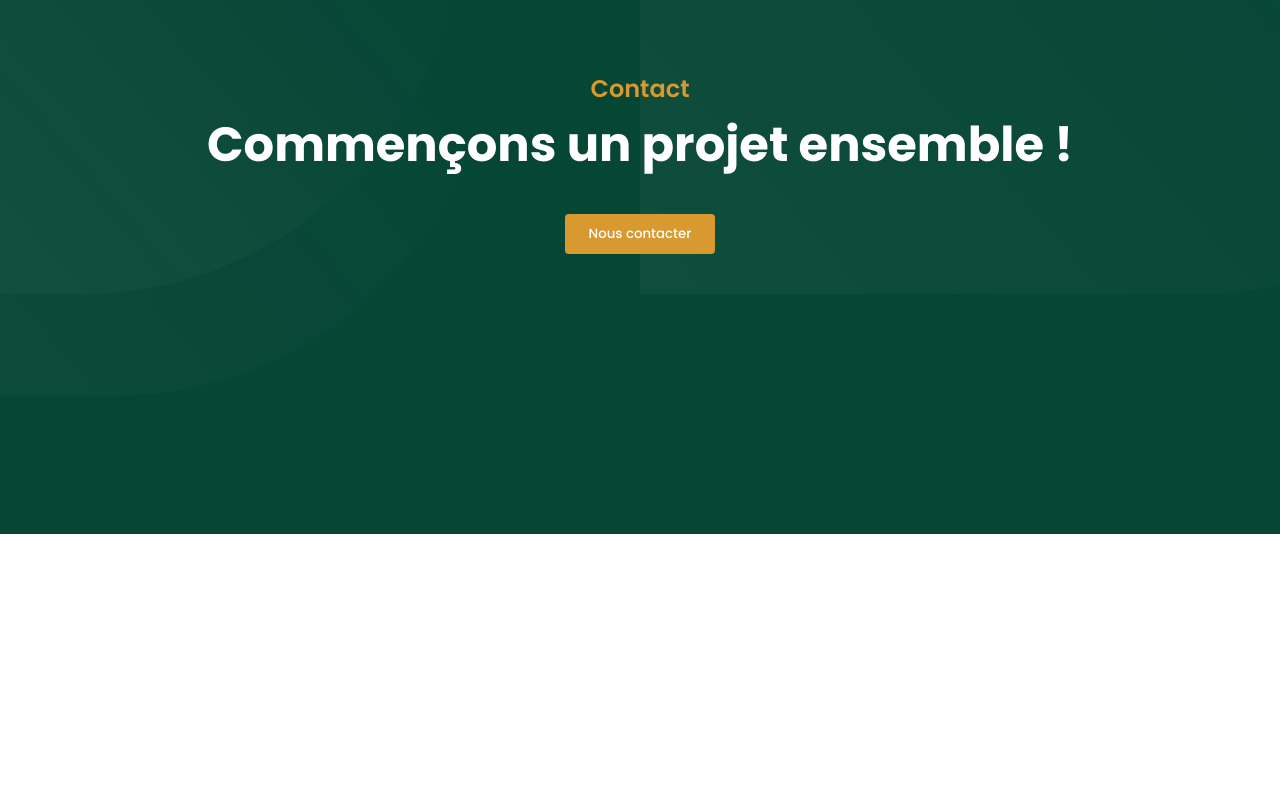
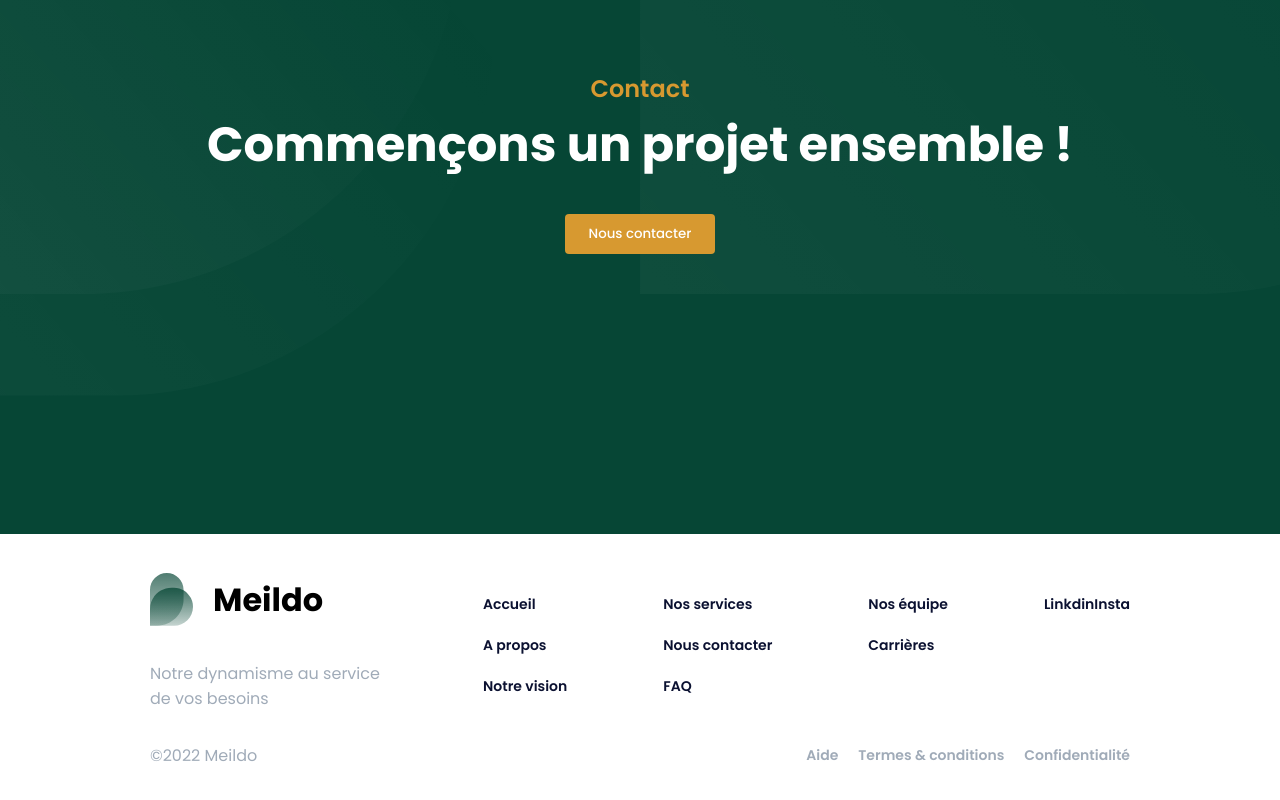
Before and after one commit to ArnaudVolpi/compagny-landing-page, an Angular app: page / in a window 1280 px wide. Shown: the part 6008-6808 px from the top of the page. Before the commit the page ends 6542 px from the top, so only its background shows below. Built offline with nearby package versions, Linux system fonts and the light colour scheme.

Commit message:
feat: footer

```diff
--- a/src/app/app.component.html
+++ b/src/app/app.component.html
@@ -6,3 +6,4 @@
 <app-atouts></app-atouts>
 <app-posts></app-posts>
 <app-contact></app-contact>
+<app-footer></app-footer>
--- a/src/app/app.module.ts
+++ b/src/app/app.module.ts
@@ -12,6 +12,7 @@ import { CustomComponent } from './custom/custom.component';
 import { AtoutsComponent } from './atouts/atouts.component';
 import { PostsComponent } from './posts/posts.component';
 import { ContactComponent } from './contact/contact.component';
+import { FooterComponent } from './footer/footer.component';
 
 @NgModule({
   declarations: [
@@ -23,7 +24,8 @@ import { ContactComponent } from './contact/contact.component';
     CustomComponent,
     AtoutsComponent,
     PostsComponent,
-    ContactComponent
+    ContactComponent,
+    FooterComponent
   ],
   imports: [
     BrowserModule,
--- /dev/null
+++ b/src/app/footer/footer.component.html
@@ -0,0 +1,59 @@
+<footer fxLayout="row wrap" fxLayoutAlign="space-between center">
+
+    <div fxLayout="column" fxLayoutAlign="start start" fxLayoutGap="20px" fxLayout.gt-sm="row"
+        fxLayoutAlign.gt-sm="start start" fxLayoutGap.gt-sm="100px" fxFlex="100">
+
+
+        <!-- Col 1 -->
+        <div fxLayout="column" fxLayoutAlign="start start">
+            <div fxLayout="row" fxLayoutAlign="start center" fxLayoutGap="20px">
+                <img src="assets/logo/logoprimary.svg" alt="logo" width="50%">
+                <h1>Meildo</h1>
+            </div>
+            <p>Notre dynamisme au service
+                de vos besoins</p>
+        </div>
+
+        <div class="links" fxLayout="column" fxLayoutAlign="start start" fxLayoutGap="20px" fxLayout.gt-sm="row"
+            fxLayoutAlign.gt-sm="space-between start" fxFlex="100" fxFlex.gt-sm="100">
+
+
+            <!-- Col 2 -->
+            <div fxLayout="column" fxLayoutAlign="start start">
+                <a href="#"> Accueil</a>
+                <a href="#"> A propos</a>
+                <a href="#"> Notre vision</a>
+            </div>
+
+            <!-- Col 3 -->
+            <div fxLayout="column" fxLayoutAlign="start start">
+                <a href="#"> Nos services</a>
+                <a href="#"> Nous contacter</a>
+                <a href="#"> FAQ</a>
+            </div>
+
+            <!-- Col 4 -->
+            <div fxLayout="column" fxLayoutAlign="start start">
+                <a href="#"> Nos équipe</a>
+                <a href="#"> Carrières</a>
+            </div>
+
+            <!-- Col 5 -->
+            <div fxLayout="row" fxLayoutAlign="start start">
+                <a href="#"> Linkdin </a>
+                <a href="#"> Insta</a>
+            </div>
+        </div>
+    </div>
+    <div fxLayout="row" fxLayoutAlign="space-between center" fxLayoutGap="gappx" fxFlex="100" class="sub-footer">
+
+
+        <p>©2022 Meildo</p>
+
+        <div fxLayout="row" fxLayoutAlign="start center" fxLayoutGap="20px">
+            <a href="#">Aide</a>
+            <a href="#">Termes & conditions</a>
+            <a href="#">Confidentialité</a>
+        </div>
+    </div>
+</footer>
--- /dev/null
+++ b/src/app/footer/footer.component.scss
@@ -0,0 +1,27 @@
+footer{
+    padding: 20px;
+    a{
+        color: var(--section-title);
+        text-decoration: none;
+        font-size: 14px;
+        font-weight: 600;
+        margin: 10px 0px;
+    }
+
+    p,.sub-footer a{
+        color: var(--section-text);
+    }
+}
+
+// Responsive -> Desktop
+@media only screen and (min-width: 960px) {
+
+    footer{
+        padding: 20px 150px;
+
+    .links {
+     margin-top: 30px;
+    }
+}
+
+}
--- /dev/null
+++ b/src/app/footer/footer.component.ts
@@ -0,0 +1,15 @@
+import { Component, OnInit } from '@angular/core';
+
+@Component({
+  selector: 'app-footer',
+  templateUrl: './footer.component.html',
+  styleUrls: ['./footer.component.scss']
+})
+export class FooterComponent implements OnInit {
+
+  constructor() { }
+
+  ngOnInit(): void {
+  }
+
+}
```
Also changed, not shown: src/assets/logo/logoprimary.svg (added), 1 other file (tests, documents, lock files or other folders).
